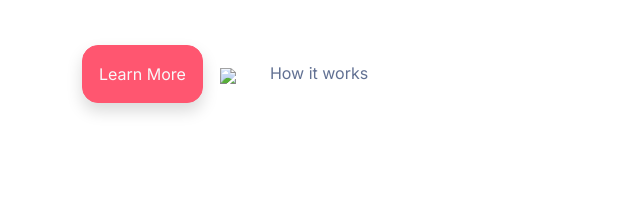
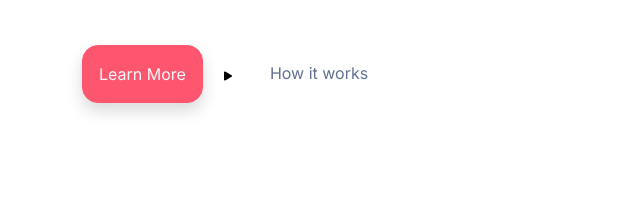
Before and after one commit to dang1707vu/resultcourse, a website: page index.html in a window 1280 px wide. Shown: the part 519-718 px from the top of the page, 0-640 px from the left. Drawn offline with nearby package versions, Linux system fonts and the light colour scheme; files that its build step writes are made by us from their sources; the site is published under a folder, as on GitHub Pages, so addresses that start at the root find nothing.

Commit message:
img local

```diff
--- a/index.html
+++ b/index.html
@@ -68,7 +68,7 @@
                             Learn More
                         </a>
                         <a href="button"  class="btn">
-                            <img src="/images/play-fill.svg" class="">
+                            <img src="./images/play-fill.svg" class="">
                         </a>
                          <span class="text-secondary ms-3">How it works</span>
                     </div>
```
